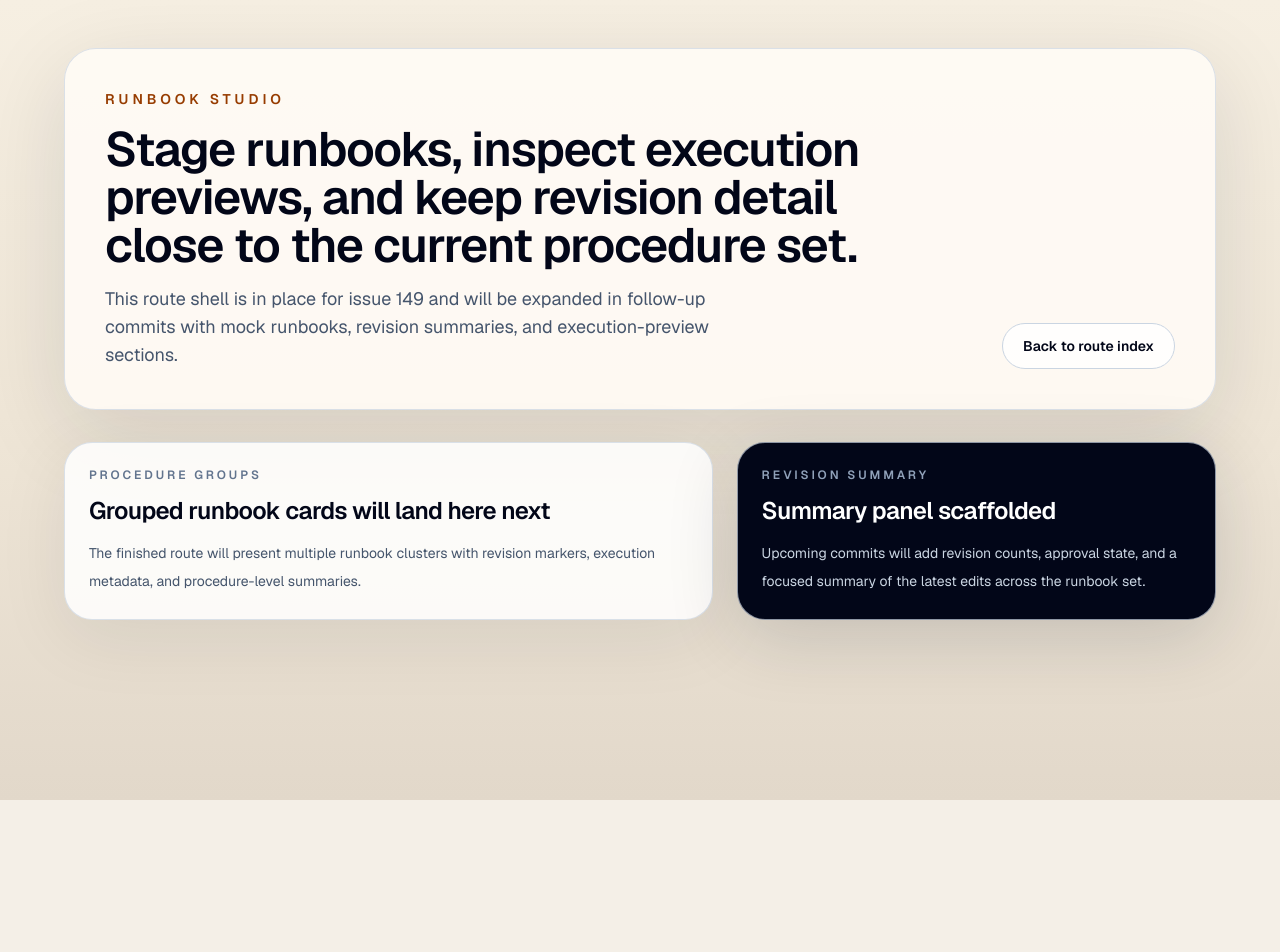
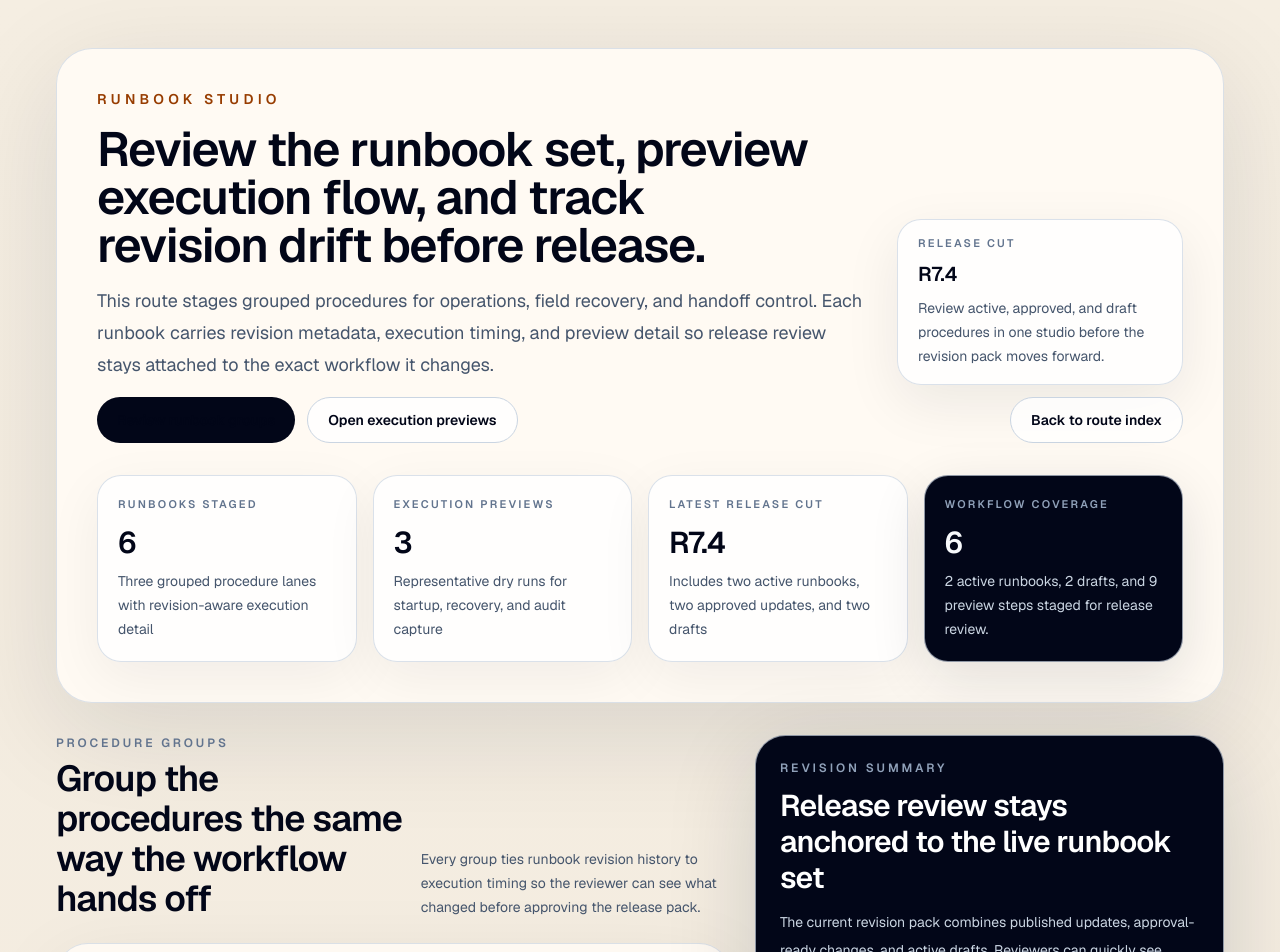
Before and after one commit to iamasx/api-test, a Next.js app: page /runbook-studio in a window 1280 px wide. Shown: the top 952 px of the page. Before the commit the page ends 800 px from the top, so only its background shows below. Built offline with nearby package versions, Linux system fonts and the light colour scheme.

Commit message:
feat: assemble runbook studio route

```diff
--- a/src/app/runbook-studio/page.tsx
+++ b/src/app/runbook-studio/page.tsx
@@ -1,30 +1,85 @@
 import type { Metadata } from "next";
 import Link from "next/link";
+
+import { ExecutionPreviewCard } from "./_components/execution-preview-card";
+import { ProcedureCard } from "./_components/procedure-card";
+import { RevisionSummaryPanel } from "./_components/revision-summary-panel";
+import {
+  executionPreviews,
+  revisionSummary,
+  runbookGroups,
+  runbookStudioOverview,
+} from "./_data/runbook-studio-data";
 
 export const metadata: Metadata = {
   title: "Runbook Studio",
   description:
-    "Initial route shell for staging runbook procedures, execution previews, and revision tracking.",
+    "Grouped runbook procedures with execution previews and a revision summary panel.",
 };
 
 export default function RunbookStudioPage() {
+  const procedureCount = runbookGroups.reduce(
+    (count, group) => count + group.procedures.length,
+    0,
+  );
+  const activeCount = runbookGroups.reduce(
+    (count, group) =>
+      count +
+      group.procedures.filter((procedure) => procedure.status === "active").length,
+    0,
+  );
+  const draftCount = runbookGroups.reduce(
+    (count, group) =>
+      count +
+      group.procedures.filter((procedure) => procedure.status === "draft").length,
+    0,
+  );
+  const executionStepCount = executionPreviews.reduce(
+    (count, preview) => count + preview.steps.length,
+    0,
+  );
+
   return (
-    <main className="min-h-screen bg-[linear-gradient(180deg,#f6efe2_0%,#efe6d7_52%,#e2d8ca_100%)] px-6 py-12 text-slate-950 sm:px-10 lg:px-14">
-      <div className="mx-auto flex w-full max-w-6xl flex-col gap-8">
-        <header className="overflow-hidden rounded-[2rem] border border-slate-300/70 bg-[rgba(255,251,245,0.9)] p-8 shadow-[0_24px_90px_rgba(15,23,42,0.12)] sm:p-10">
-          <div className="flex flex-col gap-6 lg:flex-row lg:items-end lg:justify-between">
+    <main className="min-h-screen bg-[linear-gradient(180deg,#f5eee2_0%,#efe5d8_46%,#ddd1c4_100%)] px-6 py-12 text-slate-950 sm:px-10 lg:px-14">
+      <div className="mx-auto flex w-full max-w-7xl flex-col gap-8">
+        <header className="overflow-hidden rounded-[2.25rem] border border-slate-300/70 bg-[rgba(255,251,245,0.92)] p-8 shadow-[0_28px_110px_rgba(15,23,42,0.12)] sm:p-10">
+          <div className="flex flex-col gap-8 xl:flex-row xl:items-end xl:justify-between">
             <div className="max-w-3xl space-y-4">
-              <p className="text-sm font-semibold uppercase tracking-[0.28em] text-amber-800">
-                Runbook Studio
+              <p className="text-sm font-semibold uppercase tracking-[0.3em] text-amber-800">
+                {runbookStudioOverview.eyebrow}
               </p>
-              <h1 className="text-4xl font-semibold tracking-tight sm:text-5xl">
-                Stage runbooks, inspect execution previews, and keep revision
-                detail close to the current procedure set.
+              <h1 className="text-4xl font-semibold tracking-tight text-balance sm:text-5xl">
+                {runbookStudioOverview.title}
               </h1>
-              <p className="max-w-2xl text-base leading-7 text-slate-600 sm:text-lg">
-                This route shell is in place for issue 149 and will be expanded
-                in follow-up commits with mock runbooks, revision summaries, and
-                execution-preview sections.
+              <p className="max-w-3xl text-base leading-8 text-slate-600 sm:text-lg">
+                {runbookStudioOverview.description}
+              </p>
+
+              <div className="flex flex-col gap-3 sm:flex-row">
+                <a
+                  href="#runbook-groups"
+                  className="inline-flex items-center justify-center rounded-full bg-slate-950 px-5 py-3 text-sm font-semibold text-amber-50 transition hover:bg-slate-800"
+                >
+                  Review runbook groups
+                </a>
+                <a
+                  href="#execution-previews"
+                  className="inline-flex items-center justify-center rounded-full border border-slate-300 bg-white/80 px-5 py-3 text-sm font-semibold text-slate-700 transition hover:border-slate-950 hover:text-slate-950"
+                >
+                  Open execution previews
+                </a>
+              </div>
+            </div>
+
+            <div className="flex flex-col gap-3 xl:items-end">
+              <div className="rounded-[1.5rem] border border-slate-300/70 bg-white/80 px-5 py-4 text-sm text-slate-600 shadow-[0_18px_55px_rgba(15,23,42,0.08)]">
+                <p className="text-[11px] font-semibold uppercase tracking-[0.2em] text-slate-500">
+                  Release cut
+                </p>
+                <p className="mt-2 text-xl font-semibold text-slate-950">R7.4</p>
+                <p className="mt-2 leading-6">
+                  Review active, approved, and draft procedures in one studio
+                  before the revision pack moves forward.
                 </p>
               </div>
 
@@ -35,35 +90,138 @@ export default function RunbookStudioPage() {
                 Back to route index
               </Link>
             </div>
+          </div>
+
+          <div className="mt-8 grid gap-4 md:grid-cols-2 xl:grid-cols-4">
+            {runbookStudioOverview.stats.map((stat) => (
+              <article
+                key={stat.label}
+                className="rounded-[1.5rem] border border-slate-300/70 bg-white/82 px-5 py-5 shadow-[0_16px_55px_rgba(15,23,42,0.06)]"
+              >
+                <p className="text-[11px] font-semibold uppercase tracking-[0.2em] text-slate-500">
+                  {stat.label}
+                </p>
+                <p className="mt-3 text-3xl font-semibold tracking-tight text-slate-950">
+                  {stat.value}
+                </p>
+                <p className="mt-2 text-sm leading-6 text-slate-600">
+                  {stat.detail}
+                </p>
+              </article>
+            ))}
+            <article className="rounded-[1.5rem] border border-slate-300/70 bg-slate-950 px-5 py-5 text-slate-50 shadow-[0_16px_55px_rgba(15,23,42,0.12)]">
+              <p className="text-[11px] font-semibold uppercase tracking-[0.2em] text-slate-400">
+                Workflow coverage
+              </p>
+              <p className="mt-3 text-3xl font-semibold tracking-tight">
+                {procedureCount}
+              </p>
+              <p className="mt-2 text-sm leading-6 text-slate-300">
+                {activeCount} active runbooks, {draftCount} drafts, and{" "}
+                {executionStepCount} preview steps staged for release review.
+              </p>
+            </article>
+          </div>
         </header>
 
-        <section className="grid gap-6 lg:grid-cols-[minmax(0,1.15fr)_minmax(280px,0.85fr)]">
-          <article className="rounded-[1.75rem] border border-slate-300/70 bg-white/85 p-6 shadow-[0_18px_70px_rgba(15,23,42,0.08)]">
+        <section className="grid gap-6 xl:grid-cols-[minmax(0,1.18fr)_minmax(320px,0.82fr)] xl:items-start">
+          <div
+            id="runbook-groups"
+            className="space-y-6"
+            aria-labelledby="runbook-groups-heading"
+          >
+            <div className="flex flex-col gap-3 lg:flex-row lg:items-end lg:justify-between">
+              <div className="space-y-2">
                 <p className="text-xs font-semibold uppercase tracking-[0.24em] text-slate-500">
                   Procedure groups
                 </p>
-            <h2 className="mt-3 text-2xl font-semibold tracking-tight text-slate-950">
-              Grouped runbook cards will land here next
+                <h2
+                  id="runbook-groups-heading"
+                  className="text-3xl font-semibold tracking-tight text-slate-950 sm:text-4xl"
+                >
+                  Group the procedures the same way the workflow hands off
                 </h2>
-            <p className="mt-3 max-w-2xl text-sm leading-7 text-slate-600">
-              The finished route will present multiple runbook clusters with
-              revision markers, execution metadata, and procedure-level
-              summaries.
+              </div>
+              <p className="max-w-2xl text-sm leading-6 text-slate-600">
+                Every group ties runbook revision history to execution timing so
+                the reviewer can see what changed before approving the release
+                pack.
               </p>
-          </article>
+            </div>
 
-          <aside className="rounded-[1.75rem] border border-slate-300/70 bg-slate-950 p-6 text-slate-50 shadow-[0_18px_70px_rgba(15,23,42,0.16)]">
-            <p className="text-xs font-semibold uppercase tracking-[0.24em] text-slate-400">
-              Revision summary
+            {runbookGroups.map((group) => (
+              <section
+                key={group.id}
+                aria-labelledby={`${group.id}-heading`}
+                className="space-y-4 rounded-[2rem] border border-slate-300/70 bg-[rgba(255,251,245,0.86)] p-6 shadow-[0_22px_80px_rgba(15,23,42,0.08)]"
+              >
+                <div className="flex flex-col gap-4 lg:flex-row lg:items-end lg:justify-between">
+                  <div className="space-y-3">
+                    <p className="text-[11px] font-semibold uppercase tracking-[0.24em] text-slate-500">
+                      {group.label}
                     </p>
-            <h2 className="mt-3 text-2xl font-semibold tracking-tight text-white">
-              Summary panel scaffolded
+                    <div>
+                      <h3
+                        id={`${group.id}-heading`}
+                        className="text-2xl font-semibold tracking-tight text-slate-950 sm:text-3xl"
+                      >
+                        {group.title}
+                      </h3>
+                      <p className="mt-3 max-w-3xl text-sm leading-7 text-slate-600">
+                        {group.description}
+                      </p>
+                    </div>
+                  </div>
+
+                  <div className="max-w-sm rounded-[1.35rem] border border-slate-300/70 bg-white/80 px-4 py-4 text-sm leading-6 text-slate-600">
+                    <p className="text-[11px] font-semibold uppercase tracking-[0.2em] text-slate-500">
+                      Handoff note
+                    </p>
+                    <p className="mt-2">{group.handoff}</p>
+                  </div>
+                </div>
+
+                <div aria-label={`${group.title} procedures`} className="grid gap-4" role="list">
+                  {group.procedures.map((procedure) => (
+                    <ProcedureCard key={procedure.id} procedure={procedure} />
+                  ))}
+                </div>
+              </section>
+            ))}
+          </div>
+
+          <RevisionSummaryPanel summary={revisionSummary} />
+        </section>
+
+        <section
+          id="execution-previews"
+          aria-labelledby="execution-previews-heading"
+          className="space-y-5 rounded-[2.1rem] border border-slate-300/70 bg-[rgba(255,251,245,0.9)] p-6 shadow-[0_24px_90px_rgba(15,23,42,0.08)] sm:p-8"
+        >
+          <div className="flex flex-col gap-3 lg:flex-row lg:items-end lg:justify-between">
+            <div className="space-y-2">
+              <p className="text-xs font-semibold uppercase tracking-[0.24em] text-slate-500">
+                Execution previews
+              </p>
+              <h2
+                id="execution-previews-heading"
+                className="text-3xl font-semibold tracking-tight text-slate-950 sm:text-4xl"
+              >
+                Dry-run the release before the runbook pack ships
               </h2>
-            <p className="mt-3 text-sm leading-7 text-slate-300">
-              Upcoming commits will add revision counts, approval state, and a
-              focused summary of the latest edits across the runbook set.
+            </div>
+            <p className="max-w-2xl text-sm leading-6 text-slate-600">
+              The preview cards combine steps, success signals, and outputs so
+              the operator can see how each revision state affects the live
+              workflow before sign-off.
             </p>
-          </aside>
+          </div>
+
+          <div aria-label="Execution preview cards" className="grid gap-5" role="list">
+            {executionPreviews.map((preview) => (
+              <ExecutionPreviewCard key={preview.id} preview={preview} />
+            ))}
+          </div>
         </section>
       </div>
     </main>
```
Lines whose indentation alone changed are shown as unchanged.
